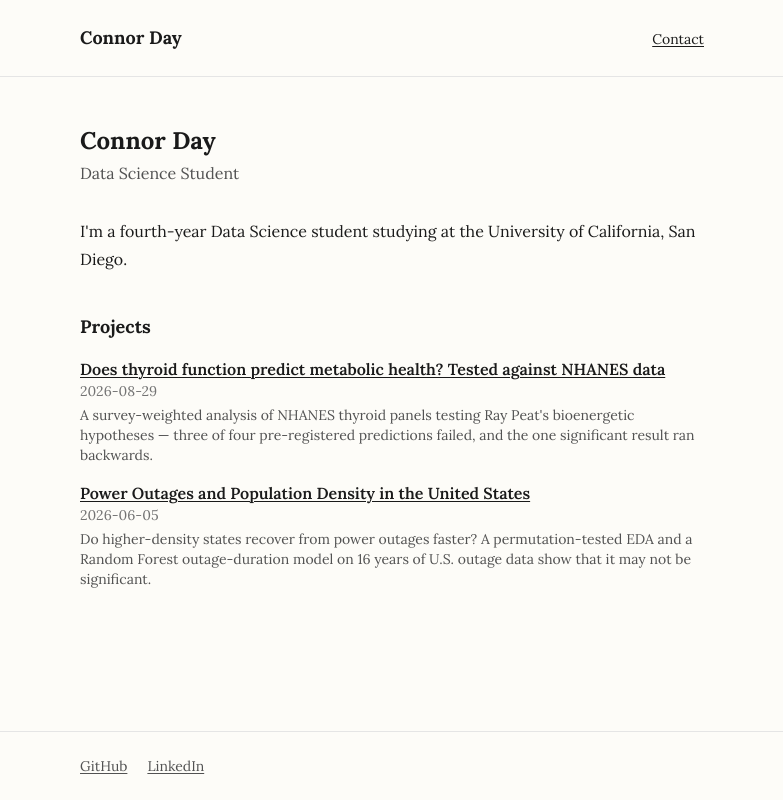
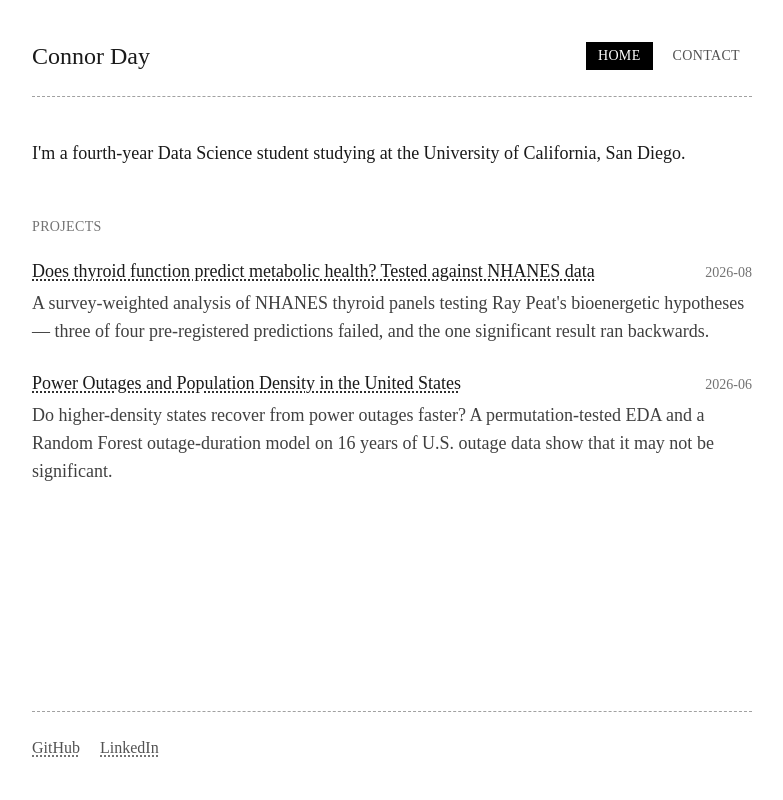
Before and after one commit to dayconnor/cd-web, a Next.js app: page / in a window 1280 px wide. Shown: the whole page, without its empty margins (248-1031 px from the left). Built offline with nearby package versions, Linux system fonts and the light colour scheme.

Commit message:
Restyled interface

```diff
--- a/src/app/contact/page.tsx
+++ b/src/app/contact/page.tsx
@@ -7,8 +7,10 @@ export const metadata = {
 export default function ContactPage() {
   return (
     <div>
-      <h1 className="mb-4 text-2xl font-bold">{siteConfig.name}</h1>
-      <p className="text-neutral-700">{siteConfig.email}</p>
+      <h2 className="mb-3 text-sm uppercase tracking-wide text-neutral-500">
+        Email
+      </h2>
+      <p className="text-lg">{siteConfig.email}</p>
     </div>
   );
 }
--- a/src/app/globals.css
+++ b/src/app/globals.css
@@ -1,11 +1,21 @@
 @import "tailwindcss";
 
 @theme inline {
-  --font-serif: var(--font-lora);
+  --font-serif: "Times New Roman", Times, serif;
 }
 
 body {
-  background: #fdfcf8;
+  background: #ffffff;
   color: #1a1a1a;
-  font-family: var(--font-lora), Georgia, "Times New Roman", serif;
+  font-family: "Times New Roman", Times, serif;
+  font-size: 18px;
 }
+
+a.link {
+  text-decoration: underline dotted;
+  text-underline-offset: 3px;
+}
+
+a.link:hover {
+  text-decoration-style: solid;
+}
--- a/src/app/layout.tsx
+++ b/src/app/layout.tsx
@@ -1,47 +1,40 @@
 import type { Metadata } from "next";
-import { Lora } from "next/font/google";
 import Link from "next/link";
 import "./globals.css";
 import { siteConfig } from "@/lib/site-config";
-
-const lora = Lora({
-  variable: "--font-lora",
-  subsets: ["latin"],
-});
+import { Nav } from "@/components/nav";
 
 export const metadata: Metadata = {
   title: siteConfig.name,
-  description: `${siteConfig.name} — ${siteConfig.role}`,
+  description: `${siteConfig.name}, ${siteConfig.role}`,
 };
 
 export default function RootLayout({ children }: LayoutProps<"/">) {
   return (
-    <html lang="en" className={lora.variable}>
+    <html lang="en">
       <body className="flex min-h-screen flex-col">
-        <header className="border-b border-neutral-200">
-          <div className="mx-auto flex max-w-2xl items-baseline justify-between px-6 py-6">
-            <Link href="/" className="text-lg font-bold">
+        <header className="mx-auto w-full max-w-3xl px-6 pt-10">
+          <div className="flex items-center justify-between pb-6">
+            <Link href="/" className="text-2xl">
               {siteConfig.name}
             </Link>
-            <nav className="flex gap-5 text-sm">
-              <Link href="/contact" className="underline decoration-1 underline-offset-2">
-                Contact
-              </Link>
-            </nav>
+            <Nav />
           </div>
+          <hr className="border-t border-dashed border-neutral-400" />
         </header>
 
-        <main className="mx-auto w-full max-w-2xl flex-1 px-6 py-12">
+        <main className="mx-auto w-full max-w-3xl flex-1 px-6 py-10">
           {children}
         </main>
 
-        <footer className="border-t border-neutral-200">
-          <div className="mx-auto flex max-w-2xl gap-5 px-6 py-6 text-sm text-neutral-600">
+        <footer className="mx-auto w-full max-w-3xl px-6 pb-10">
+          <hr className="mb-6 border-t border-dashed border-neutral-400" />
+          <div className="flex gap-5 text-base text-neutral-600">
             <a
               href={siteConfig.github}
               target="_blank"
               rel="noopener noreferrer"
-              className="underline decoration-1 underline-offset-2"
+              className="link"
             >
               GitHub
             </a>
@@ -49,7 +42,7 @@ export default function RootLayout({ children }: LayoutProps<"/">) {
               href={siteConfig.linkedin}
               target="_blank"
               rel="noopener noreferrer"
-              className="underline decoration-1 underline-offset-2"
+              className="link"
             >
               LinkedIn
             </a>
--- a/src/app/page.tsx
+++ b/src/app/page.tsx
@@ -1,5 +1,4 @@
 import Link from "next/link";
-import { siteConfig } from "@/lib/site-config";
 import { getAllProjects } from "@/lib/projects";
 
 export default async function Home() {
@@ -7,28 +6,28 @@ export default async function Home() {
 
   return (
     <div>
-      <h1 className="mb-1 text-2xl font-bold">{siteConfig.name}</h1>
-      <p className="mb-8 text-neutral-600">{siteConfig.role}</p>
-
-      <p className="mb-5 leading-7">
+      <p className="mb-5 leading-8">
         I&apos;m a fourth-year Data Science student studying at the University
         of California, San Diego.
       </p>
 
       {projects.length > 0 && (
         <>
-          <h2 className="mt-10 mb-4 text-lg font-bold">Projects</h2>
-          <ul className="space-y-4">
+          <h2 className="mt-12 mb-5 text-sm uppercase tracking-wide text-neutral-500">
+            Projects
+          </h2>
+          <ul className="space-y-6">
             {projects.map((project) => (
               <li key={project.slug}>
-                <Link
-                  href={`/projects/${project.slug}`}
-                  className="font-semibold underline decoration-1 underline-offset-2"
-                >
-                  {project.title}
-                </Link>
-                <p className="text-sm text-neutral-500">{project.date}</p>
-                <p className="mt-1 text-sm text-neutral-600">{project.summary}</p>
+                <div className="flex items-baseline justify-between gap-4">
+                  <Link href={`/projects/${project.slug}`} className="link text-lg">
+                    {project.title}
+                  </Link>
+                  <span className="shrink-0 text-sm text-neutral-500">
+                    {project.date.slice(0, 7)}
+                  </span>
+                </div>
+                <p className="mt-1 leading-7 text-neutral-700">{project.summary}</p>
               </li>
             ))}
           </ul>
--- /dev/null
+++ b/src/components/nav.tsx
@@ -0,0 +1,37 @@
+"use client";
+
+import Link from "next/link";
+import { usePathname } from "next/navigation";
+
+const tabs = [
+  { href: "/", label: "Home" },
+  { href: "/contact", label: "Contact" },
+];
+
+export function Nav() {
+  const pathname = usePathname();
+
+  return (
+    <nav className="flex gap-2 text-sm uppercase tracking-wide">
+      {tabs.map((tab) => {
+        const active =
+          tab.href === "/"
+            ? pathname === "/" || pathname.startsWith("/projects")
+            : pathname.startsWith(tab.href);
+        return (
+          <Link
+            key={tab.href}
+            href={tab.href}
+            className={
+              active
+                ? "bg-black px-3 py-1 text-white"
+                : "px-3 py-1 text-neutral-600 hover:text-black"
+            }
+          >
+            {tab.label}
+          </Link>
+        );
+      })}
+    </nav>
+  );
+}
--- a/src/mdx-components.tsx
+++ b/src/mdx-components.tsx
@@ -15,10 +15,7 @@ const components: MDXComponents = {
     <p className="mb-5 leading-7">{children}</p>
   ),
   a: ({ href = "", children }) => (
-    <Link
-      href={href}
-      className="text-blue-800 underline decoration-1 underline-offset-2 hover:text-blue-600"
-    >
+    <Link href={href} className="link">
       {children}
     </Link>
   ),
```
